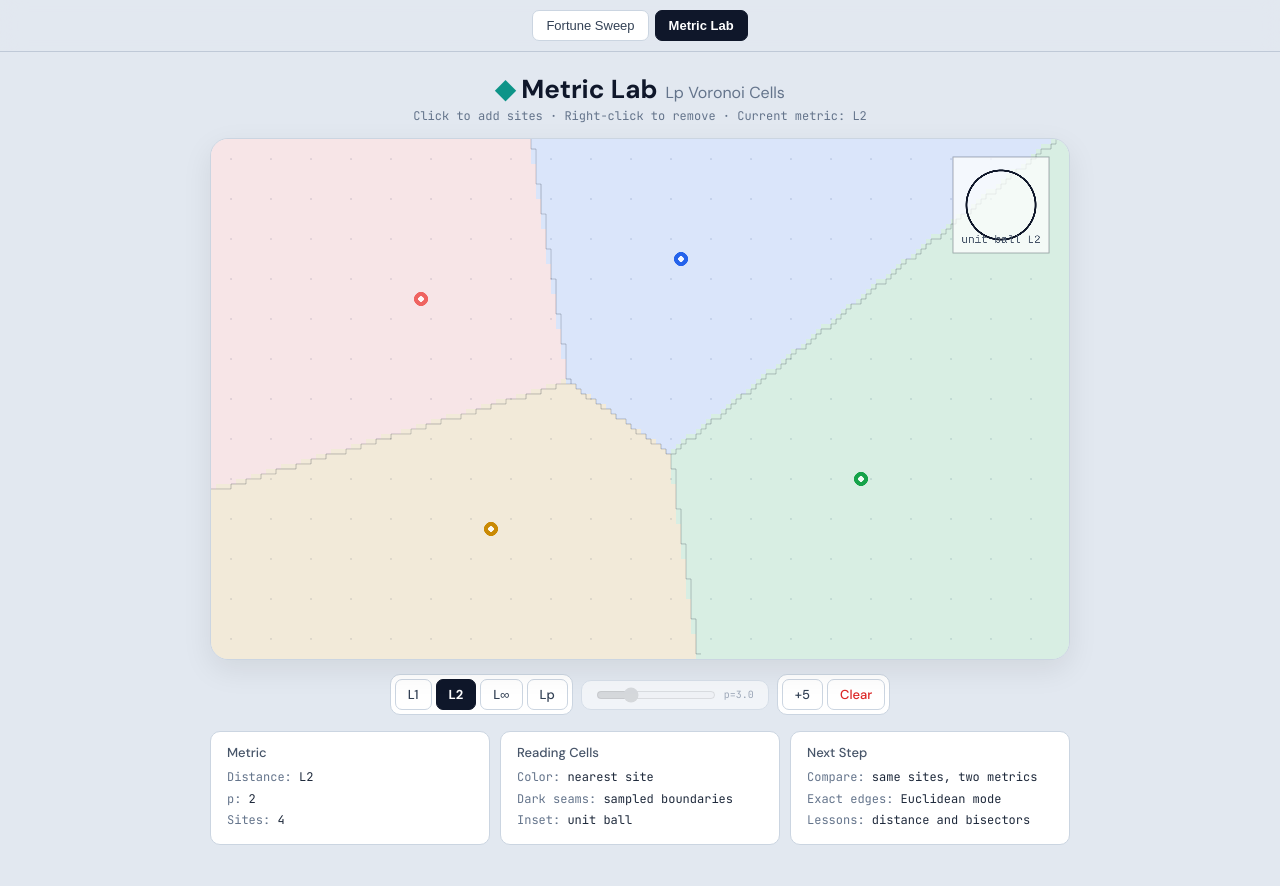
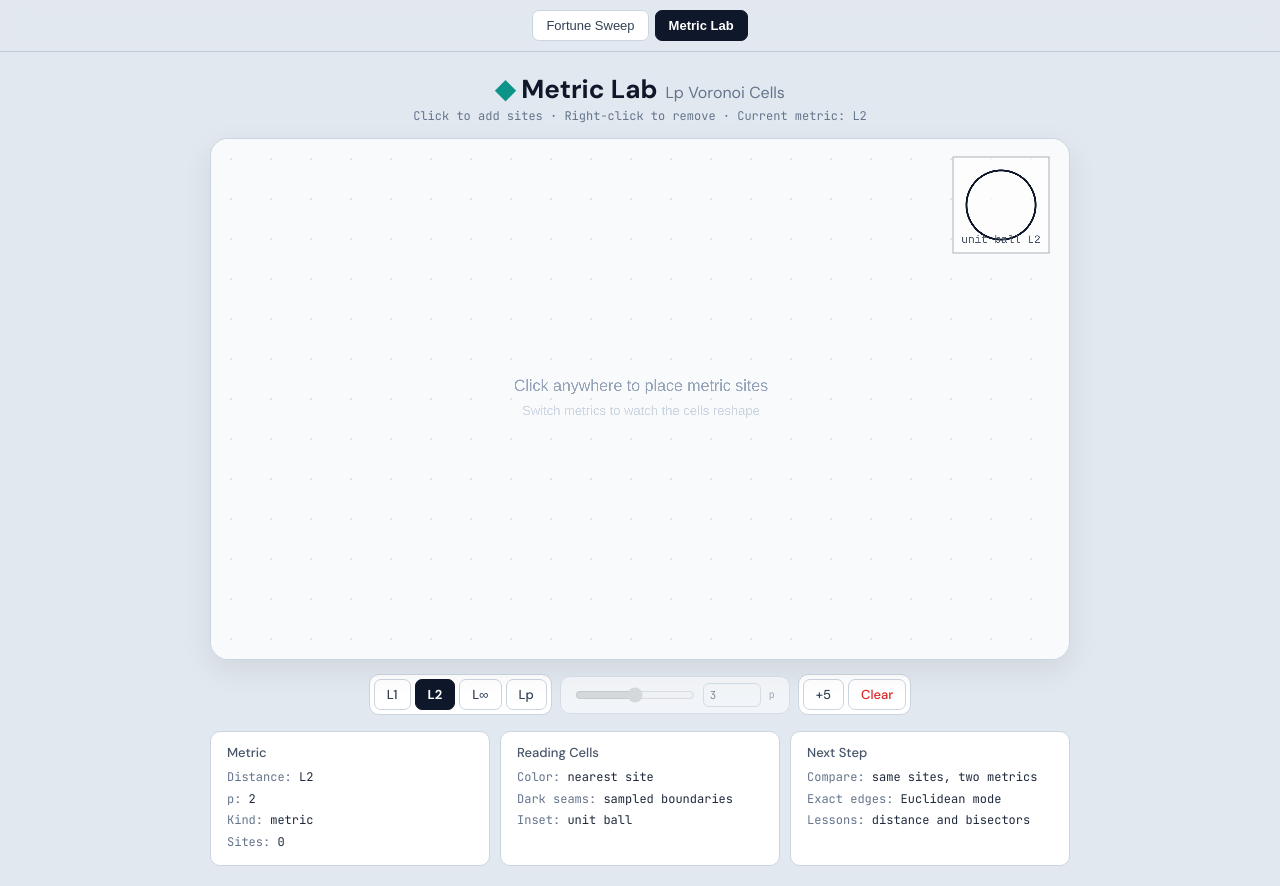
Before and after one commit to nedcut/voronoi-fortune-simulator, a React (Vite) app: page / in a window 1280 px wide. Both pictures are taken after a click on the button "Metric Lab". Before the commit the page ends 865 px from the top, so only its background shows below. Built offline with nearby package versions, Linux system fonts and the light colour scheme.

Commit message:
Expand metric lab p controls

```diff
--- a/src/App.jsx
+++ b/src/App.jsx
@@ -3,6 +3,7 @@ import { DEFAULT_DIAGRAM_MODE_ID, DIAGRAM_MODES } from "./diagramModes.js";
 
 export default function App() {
   const [activeModeId, setActiveModeId] = useState(DEFAULT_DIAGRAM_MODE_ID);
+  const [sites, setSites] = useState([]);
   const activeMode = useMemo(
     () => DIAGRAM_MODES.find(mode => mode.id === activeModeId) ?? DIAGRAM_MODES[0],
     [activeModeId],
@@ -46,7 +47,7 @@ export default function App() {
           );
         })}
       </nav>
-      <ActiveComponent />
+      <ActiveComponent sites={sites} setSites={setSites} />
     </div>
   );
 }
--- a/src/MetricLab.jsx
+++ b/src/MetricLab.jsx
@@ -13,6 +13,10 @@ const METRICS = [
   { id: "linf", label: "L∞", p: Infinity },
   { id: "custom", label: "Lp", p: null },
 ];
+
+const MIN_CUSTOM_P = -10;
+const MAX_CUSTOM_P = 16;
+const ZERO_P_GAP = 0.1;
 
 function colorForSite(index) {
   return SITE_COLORS[index % SITE_COLORS.length];
@@ -43,6 +47,7 @@ function nearestSiteIndex(point, sites, p) {
 
 function drawUnitBall(ctx, p, x, y, size) {
   const radius = size / 2;
+  const safeP = normalizeCustomP(p);
   ctx.save();
   ctx.translate(x + radius, y + radius);
   ctx.strokeStyle = "rgba(15,23,42,0.35)";
@@ -55,16 +60,21 @@ function drawUnitBall(ctx, p, x, y, size) {
 
   ctx.strokeStyle = "#0f172a";
   ctx.lineWidth = 2;
+  ctx.save();
+  ctx.beginPath();
+  ctx.rect(-radius, -radius, size, size);
+  ctx.clip();
   ctx.beginPath();
   const steps = 160;
   for (let i = 0; i <= steps; i++) {
     const theta = (i / steps) * Math.PI * 2;
     const cos = Math.cos(theta);
     const sin = Math.sin(theta);
-    const denom = p === Infinity
+    const denom = safeP === Infinity
       ? Math.max(Math.abs(cos), Math.abs(sin))
-      : (Math.abs(cos) ** p + Math.abs(sin) ** p) ** (1 / p);
-    const r = radius * 0.72 / denom;
+      : (Math.abs(cos) ** safeP + Math.abs(sin) ** safeP) ** (1 / safeP);
+    const rawRadius = radius * 0.72 / denom;
+    const r = Number.isFinite(rawRadius) ? rawRadius : radius * 2;
     const px = cos * r;
     const py = sin * r;
     if (i === 0) ctx.moveTo(px, py);
@@ -72,12 +82,23 @@ function drawUnitBall(ctx, p, x, y, size) {
   }
   ctx.closePath();
   ctx.stroke();
+  ctx.restore();
 
   ctx.fillStyle = "#475569";
   ctx.font = "11px 'JetBrains Mono', monospace";
   ctx.textAlign = "center";
-  ctx.fillText(p === Infinity ? "unit ball L∞" : `unit ball L${p}`, 0, radius - 10);
+  ctx.fillText(p === Infinity ? "unit ball L∞" : `unit ball L${safeP}`, 0, radius - 10);
   ctx.restore();
+}
+
+function normalizeCustomP(value) {
+  if (value === Infinity) return value;
+  if (Math.abs(value) >= ZERO_P_GAP) return value;
+  return value < 0 ? -ZERO_P_GAP : ZERO_P_GAP;
+}
+
+function formatP(value) {
+  return Number.isInteger(value) ? `${value}` : value.toFixed(1);
 }
 
 function drawMetricDiagram(ctx, sites, metricP) {
@@ -157,15 +178,13 @@ function drawMetricDiagram(ctx, sites, metricP) {
   ctx.restore();
 }
 
-export default function MetricLab() {
-  const [sites, setSites] = useState([
-    { x: 210, y: 160 },
-    { x: 470, y: 120 },
-    { x: 650, y: 340 },
-    { x: 280, y: 390 },
-  ]);
+export default function MetricLab({ sites: controlledSites, setSites: setControlledSites } = {}) {
+  const [localSites, setLocalSites] = useState([]);
+  const sites = controlledSites ?? localSites;
+  const setSites = setControlledSites ?? setLocalSites;
   const [metric, setMetric] = useState("l2");
   const [customP, setCustomP] = useState(3);
+  const [customPInput, setCustomPInput] = useState("3");
   const canvasRef = useRef(null);
   const dpr = typeof window !== "undefined" ? window.devicePixelRatio || 1 : 1;
   const renderScale = Math.max(dpr, TARGET_RENDER_WIDTH / CANVAS_WIDTH);
@@ -173,6 +192,24 @@ export default function MetricLab() {
   const renderBufferHeight = Math.round(CANVAS_HEIGHT * renderScale);
   const selectedMetric = METRICS.find(item => item.id === metric) ?? METRICS[1];
   const metricP = selectedMetric.p ?? customP;
+
+  const commitCustomP = useCallback(value => {
+    const parsed = Number(value);
+    const normalized = Number.isFinite(parsed)
+      ? normalizeCustomP(Math.min(MAX_CUSTOM_P, Math.max(MIN_CUSTOM_P, parsed)))
+      : customP;
+    setCustomP(normalized);
+    setCustomPInput(formatP(normalized));
+  }, [customP]);
+
+  const updateCustomP = useCallback(value => {
+    setMetric("custom");
+    setCustomPInput(value);
+    if (value === "" || value === "-" || value === "." || value === "-.") return;
+    const parsed = Number(value);
+    if (!Number.isFinite(parsed)) return;
+    setCustomP(normalizeCustomP(Math.min(MAX_CUSTOM_P, Math.max(MIN_CUSTOM_P, parsed))));
+  }, []);
 
   useEffect(() => {
     const canvas = canvasRef.current;
@@ -246,7 +283,7 @@ export default function MetricLab() {
             <span style={{color:"#64748b",fontWeight:400,fontSize:16,marginLeft:8}}>Lp Voronoi Cells</span>
           </h1>
           <p style={{color:"#64748b",fontSize:12,margin:0,fontFamily:"'JetBrains Mono',monospace"}}>
-            Click to add sites · Right-click to remove · Current metric: {selectedMetric.label === "Lp" ? `L${customP}` : selectedMetric.label}
+            Click to add sites · Right-click to remove · Current metric: {selectedMetric.label === "Lp" ? `L${formatP(customP)}` : selectedMetric.label}
           </p>
         </div>
 
@@ -272,15 +309,29 @@ export default function MetricLab() {
           <div style={{display:"flex",gap:8,background:"#ffffff",borderRadius:10,padding:"6px 14px",border:"1px solid #cbd5e1",alignItems:"center",opacity:metric === "custom" ? 1 : 0.55}}>
             <input
               type="range"
-              min={1.2}
-              max={8}
+              min={MIN_CUSTOM_P}
+              max={MAX_CUSTOM_P}
               step={0.1}
               value={customP}
-              onChange={event => setCustomP(Number(event.target.value))}
+              onChange={event => {
+                updateCustomP(event.target.value);
+                setCustomPInput(formatP(Number(event.target.value)));
+              }}
               disabled={metric !== "custom"}
               style={{width:120,accentColor:"#0d9488",cursor:metric === "custom" ? "pointer" : "default"}}
             />
-            <span style={{fontSize:10,color:"#64748b",fontFamily:"'JetBrains Mono',monospace"}}>p={customP.toFixed(1)}</span>
+            <input
+              type="number"
+              min={MIN_CUSTOM_P}
+              max={MAX_CUSTOM_P}
+              step={0.1}
+              value={customPInput}
+              onChange={event => updateCustomP(event.target.value)}
+              onBlur={event => commitCustomP(event.target.value)}
+              onFocus={() => setMetric("custom")}
+              style={{width:58,border:"1px solid #cbd5e1",borderRadius:6,padding:"4px 6px",fontSize:11,color:"#334155",fontFamily:"'JetBrains Mono',monospace"}}
+            />
+            <span style={{fontSize:10,color:"#64748b",fontFamily:"'JetBrains Mono',monospace"}}>p</span>
           </div>
           <div style={{display:"flex",gap:4,background:"#ffffff",borderRadius:10,padding:4,border:"1px solid #cbd5e1",alignItems:"center"}}>
             <button onClick={addRandom} style={buttonStyle(false)}>+5</button>
@@ -290,7 +341,7 @@ export default function MetricLab() {
 
         <div style={{marginTop:16,maxWidth:CANVAS_WIDTH,width:"100%",display:"grid",gridTemplateColumns:"repeat(auto-fit, minmax(220px, 1fr))",gap:10,fontFamily:"'JetBrains Mono',monospace",fontSize:12}}>
           {[
-            ["Metric", [["Distance", selectedMetric.label === "Lp" ? `(|dx|^p + |dy|^p)^(1/p)` : selectedMetric.label], ["p", metricP === Infinity ? "infinity" : `${metricP}`], ["Sites", `${sites.length}`]]],
+            ["Metric", [["Distance", selectedMetric.label === "Lp" ? `(|dx|^p + |dy|^p)^(1/p)` : selectedMetric.label], ["p", metricP === Infinity ? "infinity" : `${metricP}`], ["Kind", metricP < 1 ? "experimental" : "metric"], ["Sites", `${sites.length}`]]],
             ["Reading Cells", [["Color", "nearest site"], ["Dark seams", "sampled boundaries"], ["Inset", "unit ball"]]],
             ["Next Step", [["Compare", "same sites, two metrics"], ["Exact edges", "Euclidean mode"], ["Lessons", "distance and bisectors"]]],
           ].map(([title, rows]) => (
--- a/src/VoronoiVisualizer.jsx
+++ b/src/VoronoiVisualizer.jsx
@@ -2379,8 +2379,10 @@ function StructuresSidebar({
 }
 
 // ─── Component ──────────────────────────────────────────────────────────────
-export default function VoronoiVisualizer() {
-  const [sites, setSites] = useState([]);
+export default function VoronoiVisualizer({ sites: controlledSites, setSites: setControlledSites } = {}) {
+  const [localSites, setLocalSites] = useState([]);
+  const sites = controlledSites ?? localSites;
+  const setSites = setControlledSites ?? setLocalSites;
   const [mode, setMode] = useState("place");
   const [playing, setPlaying] = useState(false);
   const [hud, setHud] = useState(() => makeHudState(null, 0));
--- a/src/geometry.js
+++ b/src/geometry.js
@@ -8,6 +8,7 @@ export function lpDistance(a, b, p = 2) {
   if (p === Infinity) return Math.max(dx, dy);
   if (p === 1) return dx + dy;
   if (p === 2) return Math.hypot(dx, dy);
+  if (Math.abs(p) < 1e-6) return Math.max(dx, dy);
   return (dx ** p + dy ** p) ** (1 / p);
 }
 
```
Also changed, not shown: 1 other file (tests, documents, lock files or other folders).
